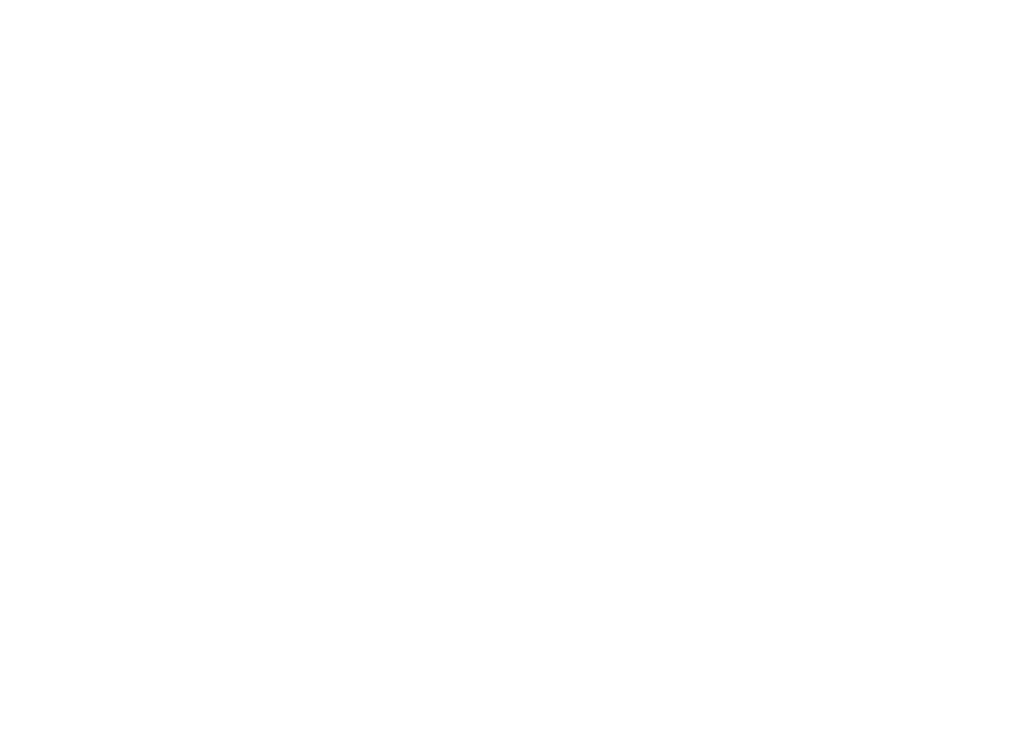
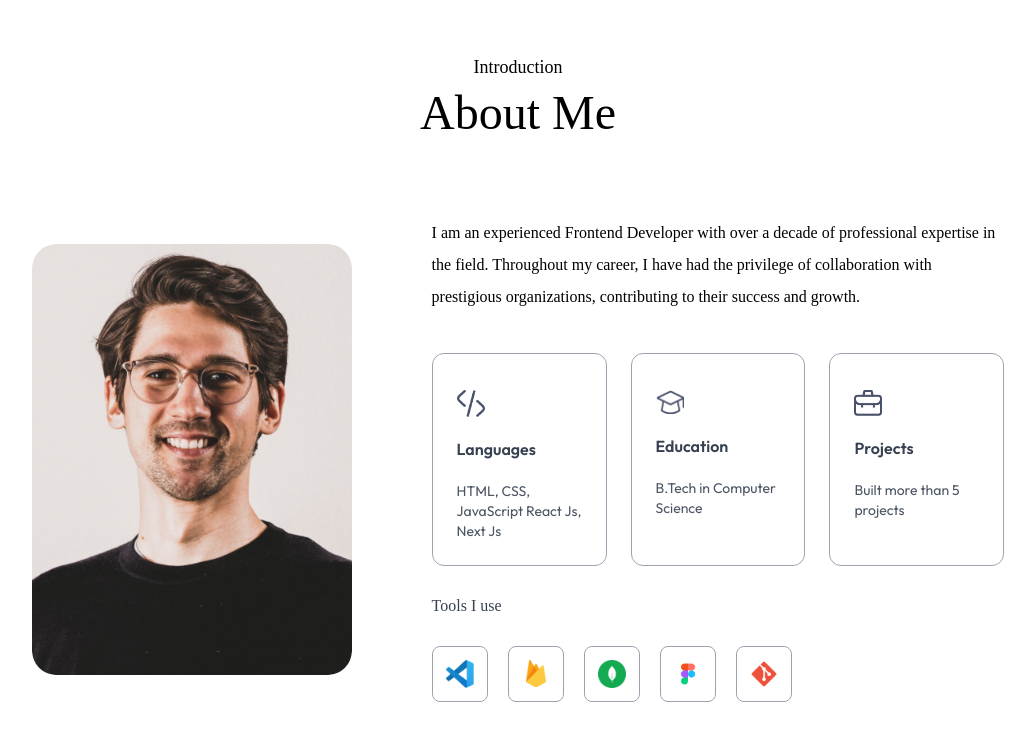
Before and after one commit to Lilian1306/Portfolio-with-Next.js, a Next.js app: page / in a window 1280 px wide. Shown: the part 787-1528 px from the top of the page, without its empty margins (122-1157 px from the left). Before the commit the page ends 800 px from the top, so only its background shows below. Built offline with nearby package versions, Linux system fonts and the light colour scheme; a web font is replaced by a local one.

Commit message:
Creating the ABOUT component

```diff
--- a/app/layout.js
+++ b/app/layout.js
@@ -17,7 +17,7 @@
 
 export default function RootLayout({ children }) {
   return (
-    <html lang="en">
+    <html lang="en" className="scrool-smooth">
       <body
         className={`${outfit.className} ${ovo.className} antialiased leading-8 overflow-x-hidden`}
       >
--- a/app/page.js
+++ b/app/page.js
@@ -1,4 +1,5 @@
 "use client"
+import About from "@/components/About";
 import Header from "@/components/Header";
 import { Navbar } from "@/components/Navbar";
 
@@ -8,6 +9,7 @@
     <>
       <Navbar/>
       <Header/>
+      <About/>
     </>
   );
 }
--- /dev/null
+++ b/components/About.jsx
@@ -0,0 +1,43 @@
+
+import { assets, infoList, toolsData } from '@/assets/assets'
+import Image from 'next/image'
+import React from 'react'
+
+export default function About() {
+  return (
+    <div className='w-full px-[12%] py-10 scroll-mt-20'>
+      <h4 className='text-center mb-2 text-lg font-Ovo'>Introduction</h4>
+      <h2 className='text-center text-5xl font-Ovo'>About Me</h2>
+
+      <div className='flex w-full flex-col lg:flex-row items-center gap-20 my-20'>
+        <div className='w-64 sm:w-80 rounded-3xl max-w-none'>
+            <Image src={assets.user_image} alt='user' className='w-full rounded-3xl'/>
+        </div>
+        <div className='flex-1'>
+            <p className='mb-10 max-w-2xl font-Ovo'>I am an experienced Frontend Developer with over a decade of professional expertise in the field. Throughout my career, I have had the privilege of collaboration with prestigious organizations, contributing to their success and growth.</p>
+
+            <ul className='grid grid-cols-1 sm:grid-cols-3 gap-6 max-w-2xl'>
+                {infoList.map(({icon, iconDark, title, description}, index) => (
+                    <li className='border-[0.5px] border-gray-400 rounded-xl p-6 cursor-pointer hover:bg-lightHover hover:-translate-y-1 duration-500 hover:shadow-black' key={index}>
+                        <Image src={icon} alt={title} className='w-7 mt-3'/>
+                        <h3 className='my-4 font-semibold text-gray-700'>{title}</h3>
+                        <p className='text-gray-600 text-sm'>{description}</p>
+                    </li>
+                ))}
+            </ul>
+
+            <h4 className='my-6 text-gray-700 font-Ovo'>Tools I use</h4>
+
+            <ul className='flex items-center gap-3 sm:gap-5'>
+                {toolsData.map((tool, index) => (
+                    <li className="flex items-center justify-center w-12 sm:w-14 aspect-square border border-gray-400 rounded-lg cursor-pointer hover:-translate-y-1 duration-500" key={index}>
+                        <Image src={tool} alt="" className="w-5 sm:w-7"/>
+                    </li>
+                ))}
+            </ul>
+
+        </div>
+      </div>
+    </div>
+  )
+}
--- a/components/Header.jsx
+++ b/components/Header.jsx
@@ -13,7 +13,7 @@
        <p className="mx-w-2xl mx-auto font-Ovo">I am a frontend developer from Korea, Busan with 10 years of experience in multiple companies like Microsoft, Testa and Apple. </p>
 
        <div className="flex flex-col sm:flex-row items-center gap-4 mt-4">
-         <a href="#contact" className="px-10 py-3 border border-white rounded-full bg-black text-white flex items-cenmter gap-2">Contact Me <Image src={assets.right_arrow_white} alt="" className="w-4"/></a>
+         <a href="#contact" className="px-10 py-3 border border-white rounded-full bg-black text-white flex items-center gap-2">Contact Me <Image src={assets.right_arrow_white} alt="" className="w-4"/></a>
 
          <a href="/sample-resume-pdf" download className="px-10 py-3 rounded-full border gray-500 flex items-center gap-2">CV <Image src={assets.download_icon} alt="" className="w-4"/></a>
        </div>
--- a/components/Navbar.jsx
+++ b/components/Navbar.jsx
@@ -26,7 +26,7 @@
                 <Image src={assets.logo} alt="" className="w-28 cursor-pointer mr-14"/>
             </a>
 
-            <ul className="hidden  md:flex itmes-center gap-6 lg:gap-8 rounded-full px-12 py-3 bg-white shadow-sm bg-opacity-50">
+            <ul className="hidden md:flex items-center gap-6 lg:gap-8 rounded-full px-12 py-3 bg-purple-600 shadow-sm bg-opacity-50">
                 <li><a className="font-Ovo" href="#top">Home</a></li>
                 <li><a className="font-Ovo" href="#about">About Me</a></li>
                 <li><a className="font-Ovo" href="#services">Services</a></li>
--- a/tailwind.config.mjs
+++ b/tailwind.config.mjs
@@ -15,6 +15,10 @@
       fontFamily: {
         Outfit: ["Outfit", "sans-serif"],
         Ovo: ["Ovo", "serif"]
+      },
+      boxShadow: {
+        'black' : '4px 4px #000',
+        'white' : '4px 4px #fff'
       }
     },
   },
```
